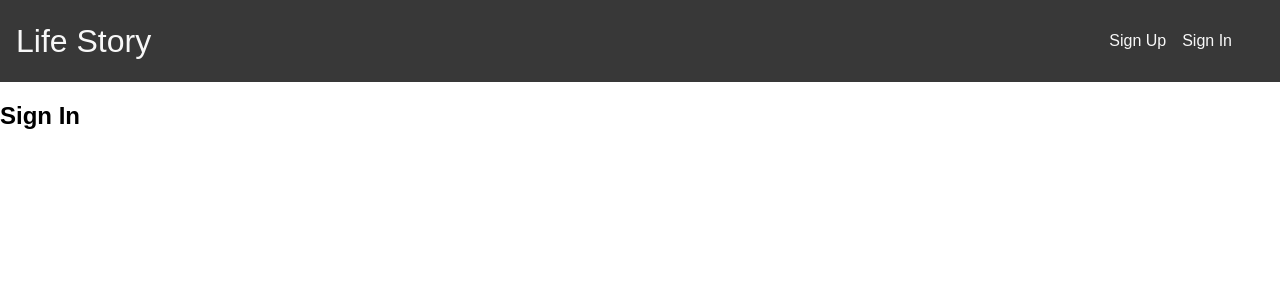
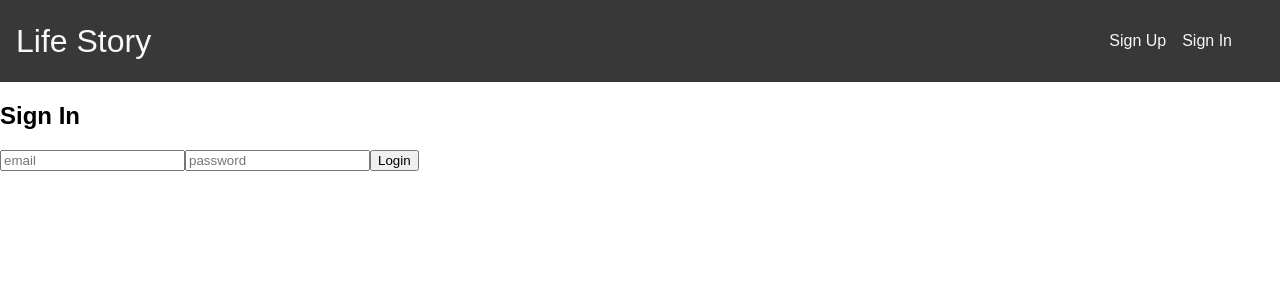
Before and after one commit to trevorkirpaul/Blog-Frontend-ReactDOM, a React (Create React App) app: page /sign-in in a window 1280 px wide. Shown: the top 300 px of the page. Built offline with nearby package versions, Linux system fonts and the light colour scheme.

Commit message:
Added signIn component

```diff
--- a/src/components/views/SignIn/index.js
+++ b/src/components/views/SignIn/index.js
@@ -1,10 +1,52 @@
 import React, { Component } from 'react';
 
 class SignIn extends Component {
+  constructor(props) {
+    super(props);
+    this.state = {
+      email: '',
+      password: '',
+      error: '',
+    };
+    this.handleOnChange = this.handleOnChange.bind(this);
+    this.handleLoginUser = this.handleLoginUser.bind(this);
+  }
+
+  handleOnChange(e) {
+    const { name, value } = e.target;
+    this.setState({ [name]: value });
+  }
+
+  handleLoginUser() {
+    const { email, password } = this.state;
+    if (!email || !password) {
+      return this.setState({ error: 'Please complete the form' });
+    }
+    this.setState({ error: null });
+    return console.log({ email, password });
+  }
+
   render() {
+    const { email, password, error } = this.state;
     return (
       <div>
         <h2>Sign In</h2>
+        {error && <p className="errorText">{error}</p>}
+        <input
+          type="email"
+          name="email"
+          value={email}
+          onChange={this.handleOnChange}
+          placeholder="email"
+        />
+        <input
+          type="password"
+          name="password"
+          value={password}
+          onChange={this.handleOnChange}
+          placeholder="password"
+        />
+        <button onClick={this.handleLoginUser}>Login</button>
       </div>
     );
   }
--- a/src/components/views/SignUp/index.js
+++ b/src/components/views/SignUp/index.js
@@ -12,12 +12,14 @@ class SignUp extends Component {
     this.handleOnChange = this.handleOnChange.bind(this);
     this.handleCreateUser = this.handleCreateUser.bind(this);
   }
+
   handleOnChange(e) {
     const {
       target: { name, value },
     } = e;
     this.setState({ [name]: value });
   }
+
   handleCreateUser() {
     const { email, password, confirmPassword } = this.state;
     if (!email || !password) {
@@ -29,6 +31,7 @@ class SignUp extends Component {
     this.setState({ error: null });
     return console.log({ email, password });
   }
+
   render() {
     const { email, password, confirmPassword, error } = this.state;
     return (
```
Also changed, not shown: 1 other file (tests, documents, lock files or other folders).
